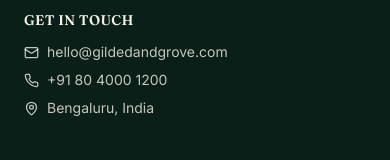
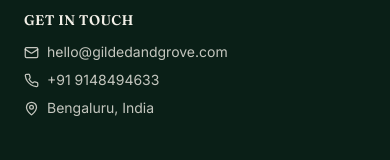
Before and after one commit to rohanr11/corporate-gifting-platform, a React (Vite) app in the folder frontend/: page /about in a window 390 px wide. Shown: the part 1412-1572 px from the top of the page. Built offline with nearby package versions, Linux system fonts and the light colour scheme; no server answers.

Commit message:
Update contact phone number in footer

```diff
--- a/frontend/src/components/Footer.tsx
+++ b/frontend/src/components/Footer.tsx
@@ -39,7 +39,7 @@
           <h2 className="text-porcelain font-semibold mb-3 text-sm uppercase tracking-wide">Get in touch</h2>
           <ul className="space-y-2 text-sm">
             <li className="flex items-center gap-2"><Mail size={15} /> hello@gildedandgrove.com</li>
-            <li className="flex items-center gap-2"><Phone size={15} /> +91 80 4000 1200</li>
+            <li className="flex items-center gap-2"><Phone size={15} /> +91 9148494633</li>
             <li className="flex items-center gap-2"><MapPin size={15} /> Bengaluru, India</li>
           </ul>
         </div>
```
